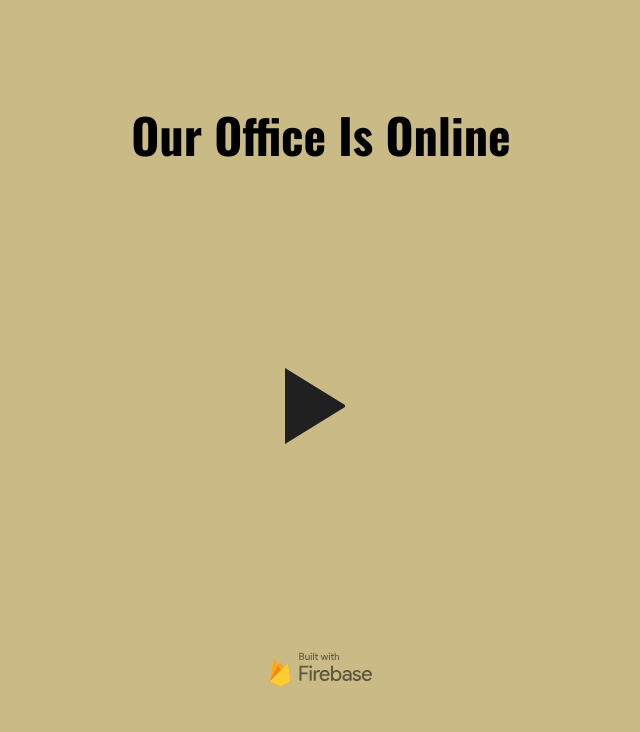
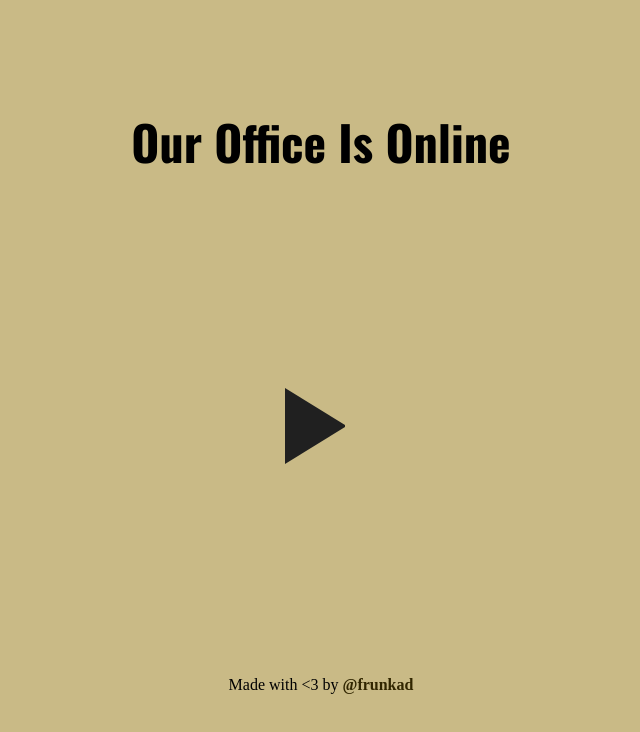
Before and after one commit to frunkad/our-office-is-online, a plain HTML site: page public/index.html in a window 1280 px wide. Shown: the whole page, without its empty margins (319-959 px from the left). Drawn offline with nearby package versions, Linux system fonts and the light colour scheme.

Commit message:
Built By

```diff
--- a/public/index.html
+++ b/public/index.html
@@ -17,7 +17,7 @@
       <div class="play-button">
         <button class="button" id="button"></button>
       </div>
-      <div class="built-with"><img src="firebase-logo.svg" alt="Built With Firebase"></div>
+      <div class="built-with">Made with &lt;3 by <a href="https://darshanbaid.com">@frunkad</a></div>
     </div>
     <script src="https://cdnjs.cloudflare.com/ajax/libs/howler/2.1.3/howler.min.js" integrity="sha256-/Q4ZPy6sMbk627wHxuaWSIXS1y7D2KnMhsm/+od7ptE=" crossorigin="anonymous"></script>
     <script src="app.js"></script>
--- a/public/style.css
+++ b/public/style.css
@@ -1,6 +1,12 @@
 * {
     margin: 0;
   }
+
+a {
+    color: #312600;
+    text-decoration: none;
+    font-weight: bolder;
+}
 
   html, body {
     padding: 0;
@@ -57,4 +63,7 @@
 
   .built-with {
     width: 124px;
+    display: inline;
+    width: fit-content;
+    /* color: #6d5500; */
   }
```
